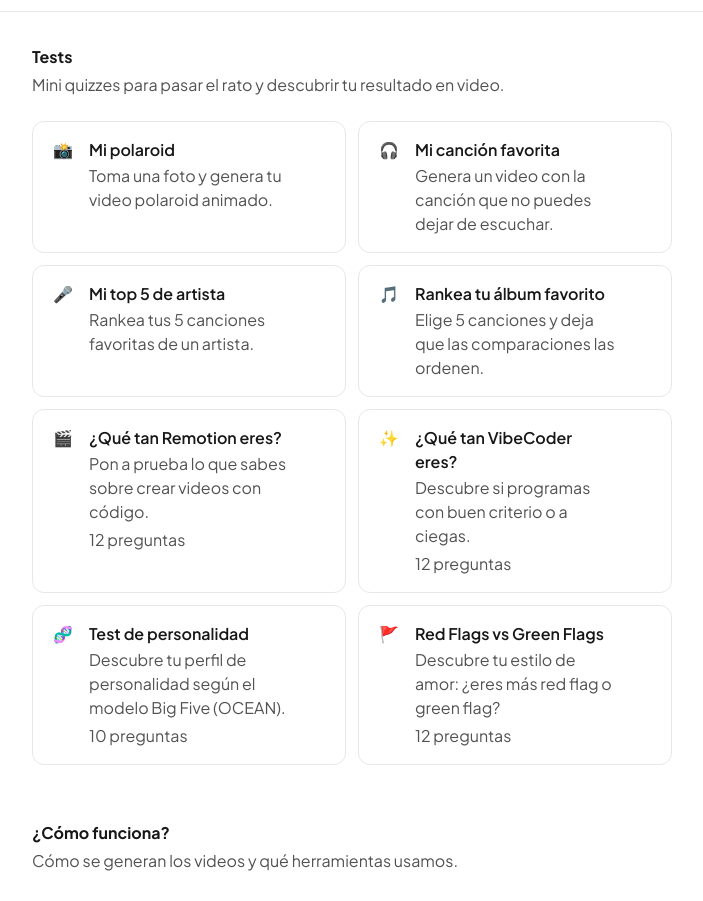
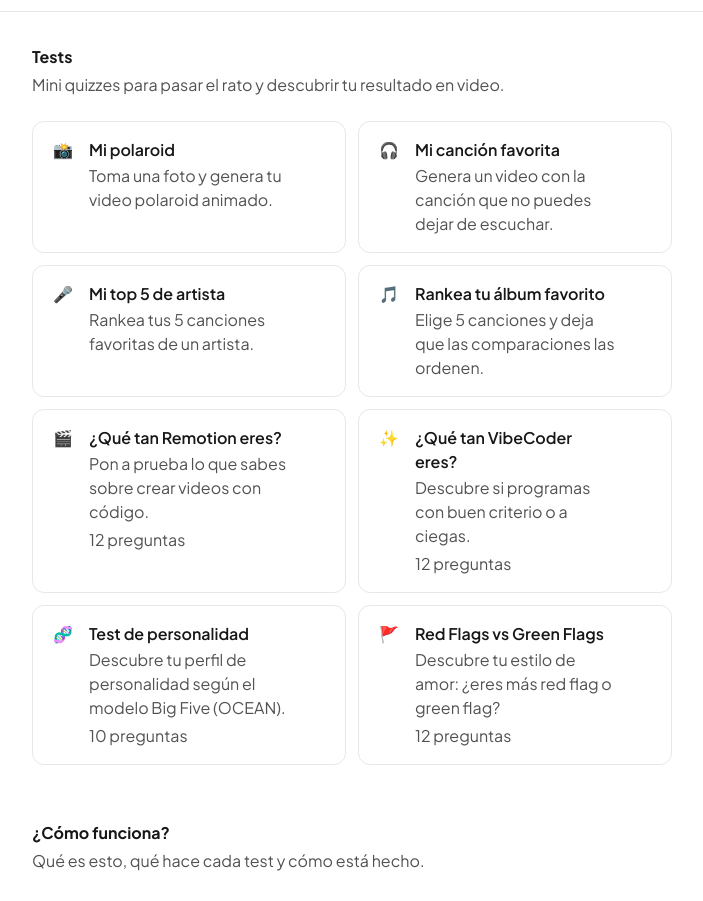
Before and after one commit to marcelo-earth/artefisual-remotion, an Astro site: page /remotion in a window 1280 px wide. Shown: the part 51-952 px from the top of the page, without its empty margins (288-991 px from the left). Built offline with nearby package versions, Linux system fonts and the light colour scheme; Astro itself is replaced by a stand-in of ours; some icons are missing; what tailwindcss-fluid-type would draw is missing.

Commit message:
pages: Revert index.astro how-it-works description to shorter version

```diff
--- a/src/pages/remotion/index.astro
+++ b/src/pages/remotion/index.astro
@@ -276,7 +276,7 @@
 
       <section class="mt-14">
         <h2 class="font-bold text-default text-xl mb-1">¿Cómo funciona?</h2>
-        <p class="text-offset text-base mb-6">Cómo se generan los videos y qué herramientas usamos.</p>
+        <p class="text-offset text-base mb-6">Qué es esto, qué hace cada test y cómo está hecho.</p>
 
         <div class="flex flex-col gap-5 text-base text-offset leading-relaxed">
           <p>
```
